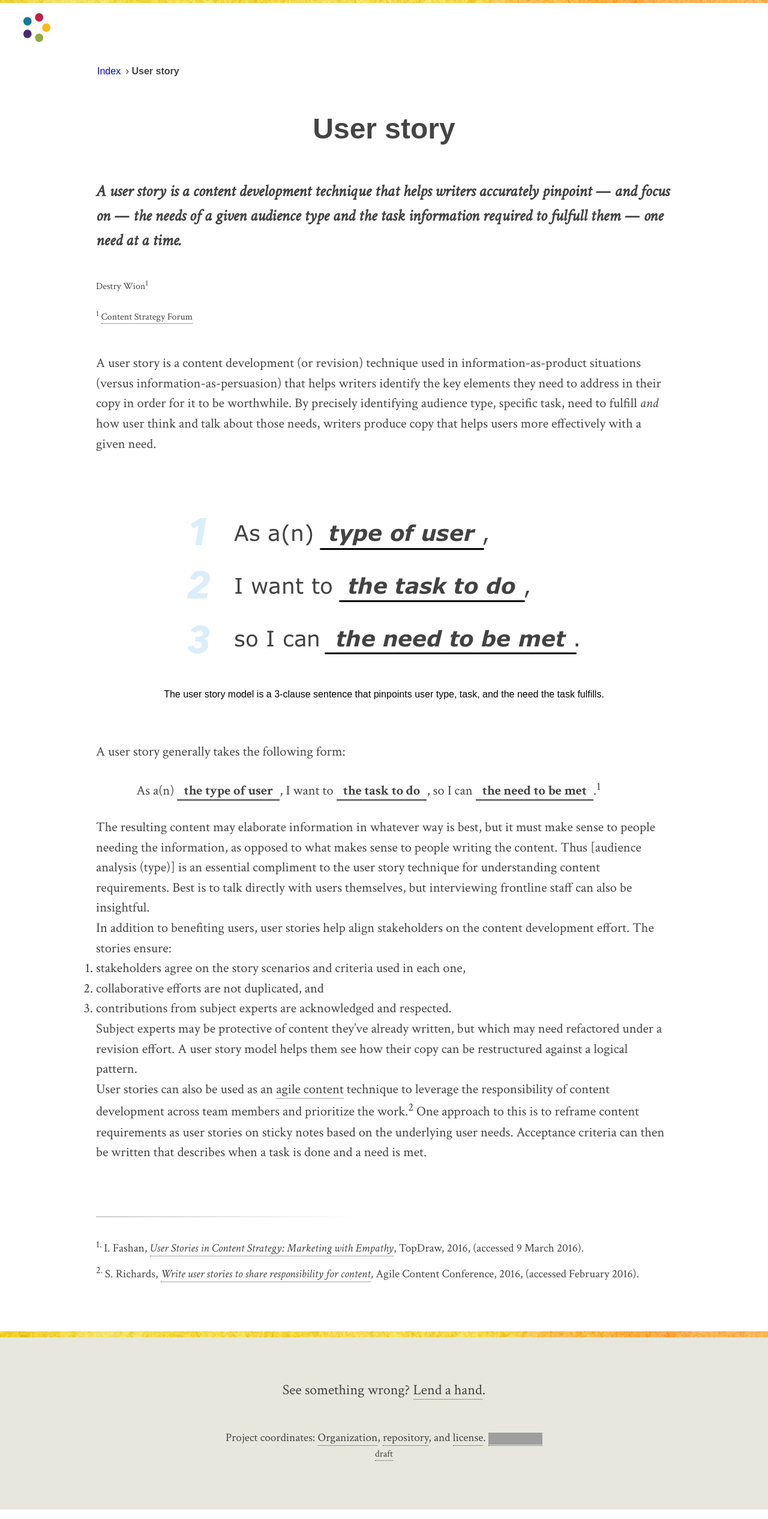
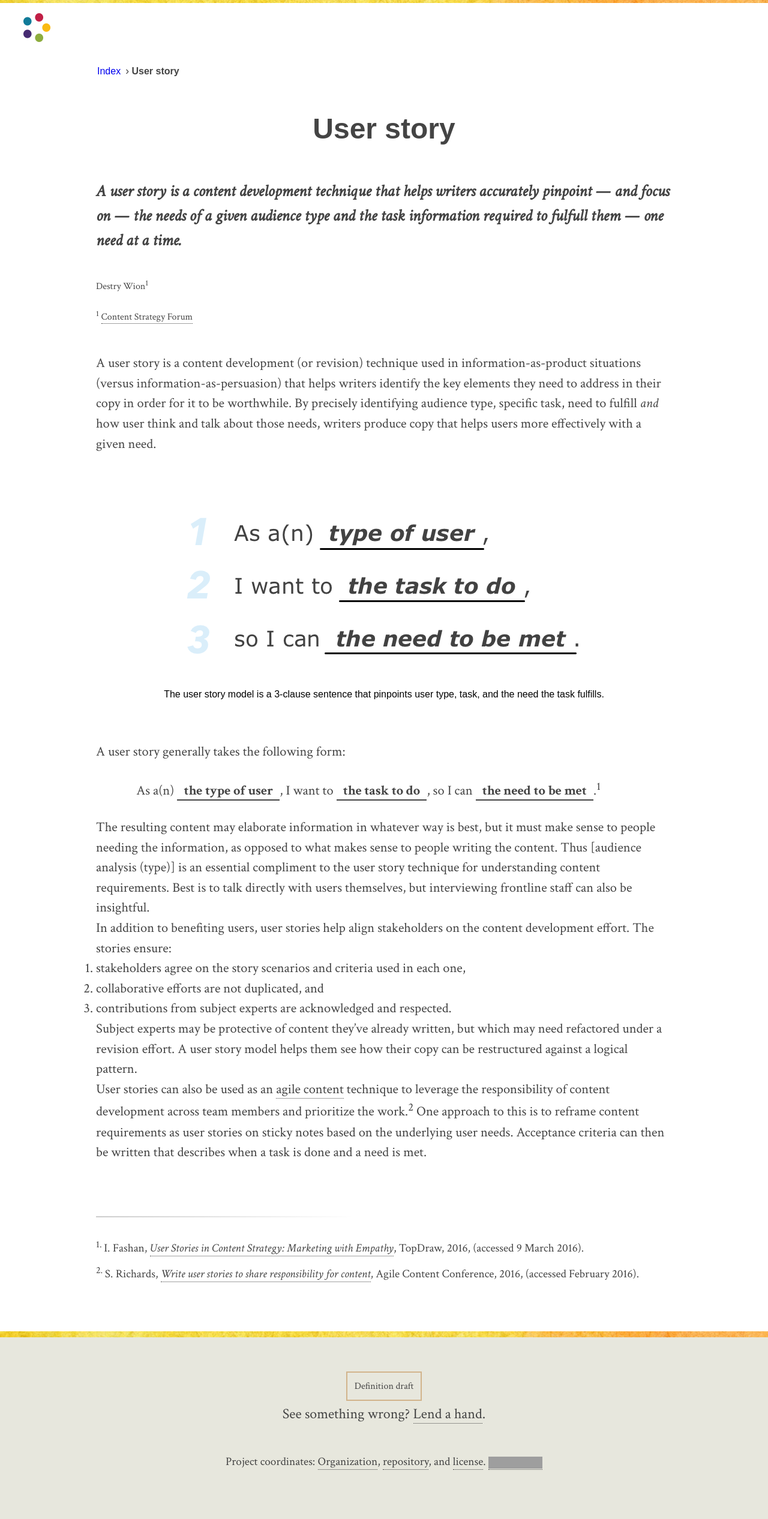
Before and after one commit to content-strategy-forum/csf-glossary, a Jekyll site: the page built from user-story.md, in a window 1280 px wide. Shown: the whole page at 60% size. Built offline with Jekyll 4.4.1, drawn with Linux system fonts in a browser that asks for light colours; some web fonts are replaced; grey boxes are pictures that could not be loaded.

Commit message:
prettify draft link in footer

```diff
--- a/_layouts/definition.html
+++ b/_layouts/definition.html
@@ -39,11 +39,11 @@
 		</main>
 		<footer>
 			<div class="holdfast">
+				<p class="draft">
+					<a href="https://github.com/content-strategy-forum/csf-glossary/blob/master/{{page.file-name}}.md">Definition draft</a>
+				</p>
 				<p class="pitch">See something wrong? <a href="https://github.com/content-strategy-forum/csf-glossary/wiki">Lend a hand</a>.</p>
 				{% include legal.html %}
-				<p class="draft">
-					<a href="https://github.com/content-strategy-forum/csf-glossary/blob/master/{{page.file-name}}.md">draft</a>
-				</p>
 			</div>
 		</footer>
 
--- a/assets/main.css
+++ b/assets/main.css
@@ -232,6 +232,15 @@
   background: #e7e7dd url(https://{% include domain.html %}/assets/brand/stripe.jpg) 75% -10px repeat-x;
 }
 
+.draft a {
+	padding: .75em;
+	border: 2px solid tan;
+}
+
+.draft a:hover { border-color: #000; }
+
+.draft { margin-bottom: 1em; }
+
 .pitch { margin-bottom: 2em; }
 
 
```
